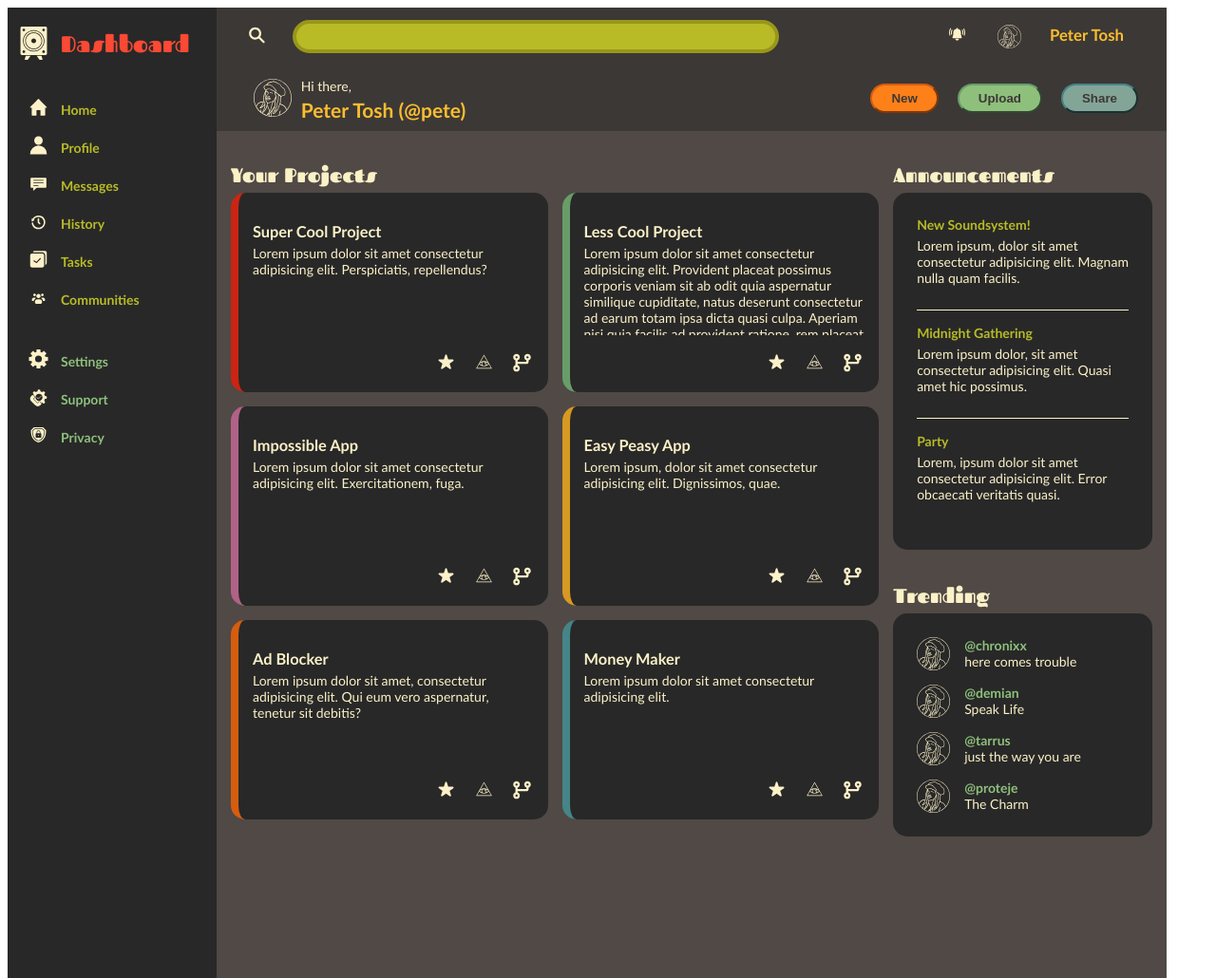
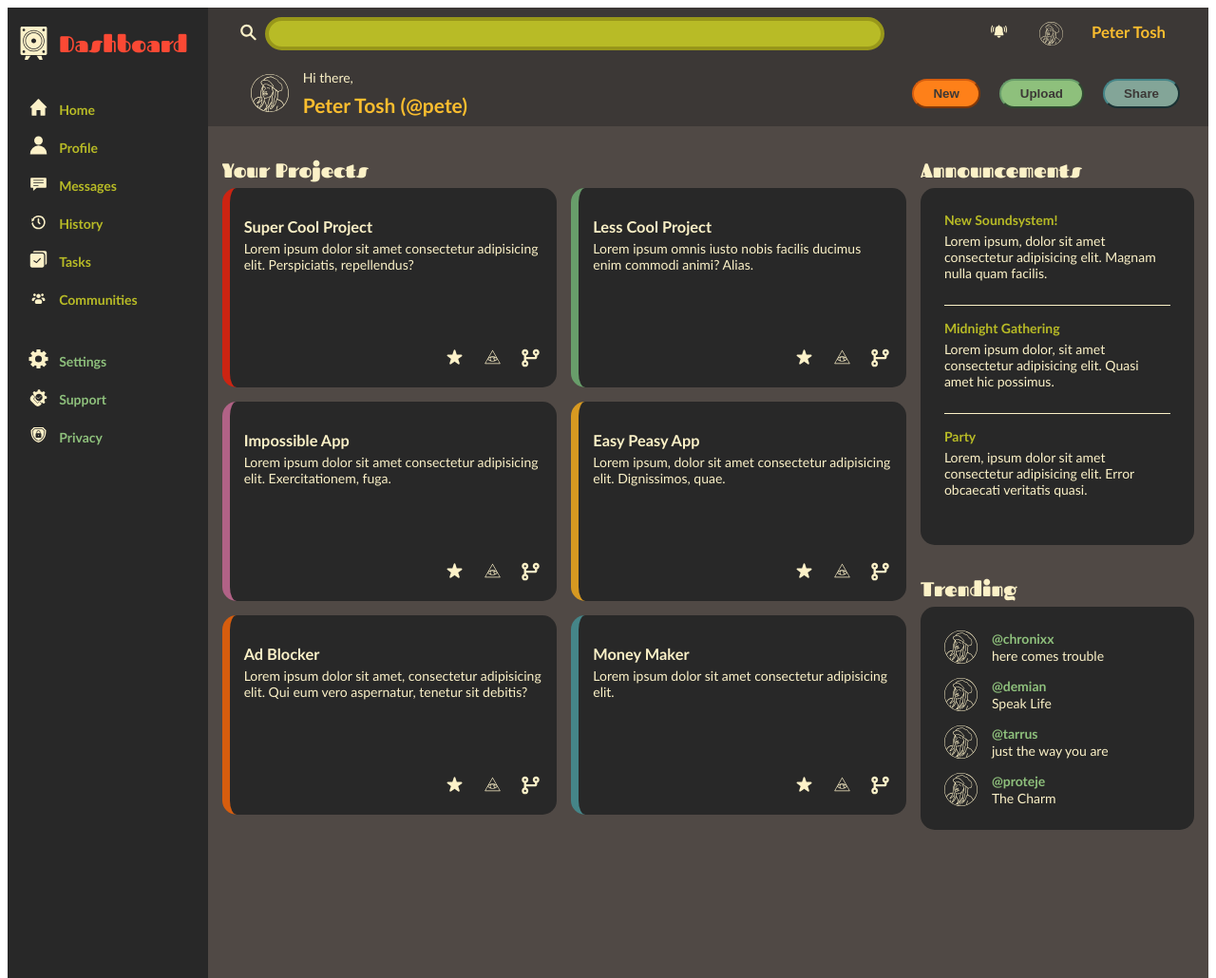
Before and after one commit to emze77/admin-dashboard, a plain HTML site: page index.html in a window 1280 px wide. Shown: the top 1030 px of the page at 95% size. Drawn offline with Linux system fonts and the light colour scheme.

Commit message:
built: 0.7. lesson learned.

```diff
--- a/index.html
+++ b/index.html
@@ -100,7 +100,7 @@
               <h3 class="cardHeading">Less Cool Project</h3>
               <div class="cardText">
                 <p>
-                  Lorem ipsum dolor sit amet consectetur adipisicing elit. Provident placeat possimus corporis veniam sit ab odit quia aspernatur similique cupiditate, natus deserunt consectetur ad earum totam ipsa dicta quasi culpa. Aperiam nisi quia facilis ad provident ratione, rem placeat atque dolorum omnis adipisci magni, tempore libero maxime repellendus cupiditate consectetur mollitia enim. Odio reprehenderit iste cumque omnis iusto nobis facilis ducimus enim commodi animi? Alias.
+                  Lorem ipsum omnis iusto nobis facilis ducimus enim commodi animi? Alias.
                 </p>
               </div>
               <div class="logoSection">
--- a/styles.css
+++ b/styles.css
@@ -19,6 +19,13 @@
   font-size: 14px;
   color: var(--fg);
   font-family: var(--text-font);
+	scrollbar-color: var(--aqua) var(--bg3);
+  scrollbar-width: 2px;
+}
+
+html {
+  height: 100%;
+  width: 100%;
 }
 
 h1 {
@@ -56,8 +63,8 @@ img.med {
 .container {
   /* left: 0; */
   display: grid;
-  grid-template-rows: 60px 70px 900px;
-  grid-template-columns: 220px 1000px;
+  grid-template-rows: max(80px 5vh) max(80px 5vh) 80vh;
+  grid-template-columns: 1fr 5fr;
 }
 
 .sideboard {
@@ -108,14 +115,13 @@ img.med {
 
   & .searchBar {
     display: grid;
-    grid-template-columns: 50px max-content;
+    grid-template-columns: 30px 5fr;
 
     & #searchBarInput {
       background-color: var(--green);
       border: 4px solid var(--green-dim);
-      /* box-shadow: 0px 0px 8px 0px var(--orange-dim); */
       height: 25px;
-      width: 500px;
+      width: max(200px, 50vw);
       border-radius: 40px;
     }
   }
@@ -144,8 +150,7 @@ img.med {
     padding: 0;
     display: grid;
     grid-template-rows: 1fr 1fr;
-    grid-template-columns: 1fr 7fr;
-    align-items: center;
+    grid-template-columns: 70px max(220px, 35vw);
 
     & .profileLogo {
       place-self: center;
@@ -203,7 +208,7 @@ img.med {
   grid-template-columns: 5fr 2fr;
   grid-template-rows: 1fr 1fr;
   gap: 15px;
-  overflow: scroll;
+  overflow: auto;
 
   & .announcements,
   .trending,
@@ -221,6 +226,11 @@ img.med {
       grid-template-columns: repeat(auto-fill, minmax(250px, 1fr));
       gap: var(--reg-padding);
 
+			& .card:hover {
+				background-color: var(--bg1);
+				cursor: pointer;
+			}
+
       & .card {
         background: var(--bg);
         border-radius: var(--reg-padding);
@@ -229,14 +239,13 @@ img.med {
         display: grid;
         grid-template-rows: 30px 120px 30px;
 
-
         & h3 {
           margin-bottom: 0px;
         }
 
         & .cardText {
           margin: 10px 0px 15px 0px;
-					overflow: scroll;
+          overflow: auto;
 
           & p {
             margin: 0px;
@@ -253,7 +262,6 @@ img.med {
           grid-auto-flow: column;
           gap: var(--reg-padding);
         }
-
 
         &:nth-child(1) {
           border-left: 8px solid var(--red-dim);
```
Lines whose indentation alone changed are shown as unchanged.
